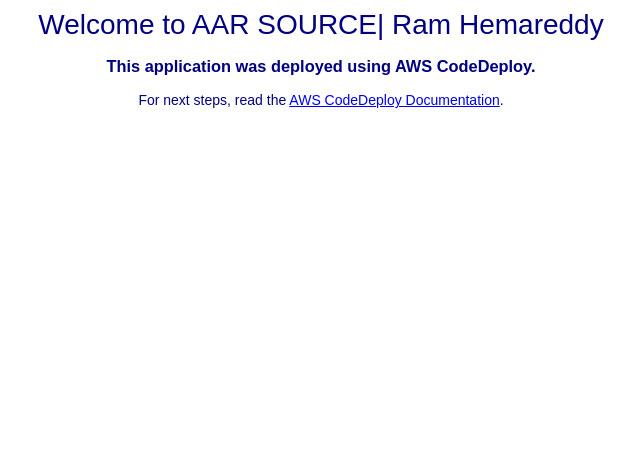
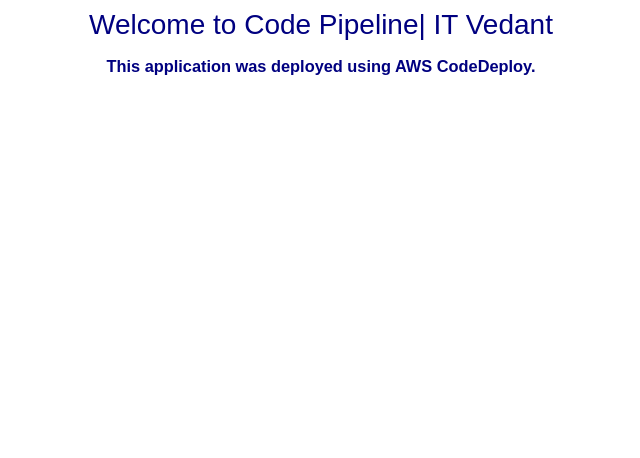
Before and after one commit to ayub010/my-new-codedeploy, a plain HTML site: page index.html in a window 1280 px wide. Shown: the part 342-800 px from the top of the page, without its empty margins (319-959 px from the left). Drawn offline with Linux system fonts and the light colour scheme.

Commit message:
Update index.html

```diff
--- a/index.html
+++ b/index.html
@@ -2,7 +2,7 @@
 <html>
 <head>
   <meta charset="utf-8">
-  <title>AAR DEMO | AWS CLOUD DEPLOYMENT</title>
+  <title>Welcome to Code Pipeline | AWS CLOUD DEPLOYMENT</title>
   <style>
     body {
       color: #000080;
@@ -28,9 +28,8 @@
   <div align="center">
     <img src="https://s3.ap-south-1.amazonaws.com/www.basava.com/aar_logo_final.png" style="max-width: 20%;">
     <h1>Congratulations!!! </h1>
-      <h2>Welcome to AAR SOURCE| Ram Hemareddy</h2>
+      <h2>Welcome to Code Pipeline| IT Vedant</h2>
     <h3>This application was deployed using AWS CodeDeploy.</h3>
-    <p>For next steps, read the <a href="http://aws.amazon.com/documentation/codedeploy">AWS CodeDeploy Documentation</a>.</p>
   </div>
 </body>
 </html>
```
